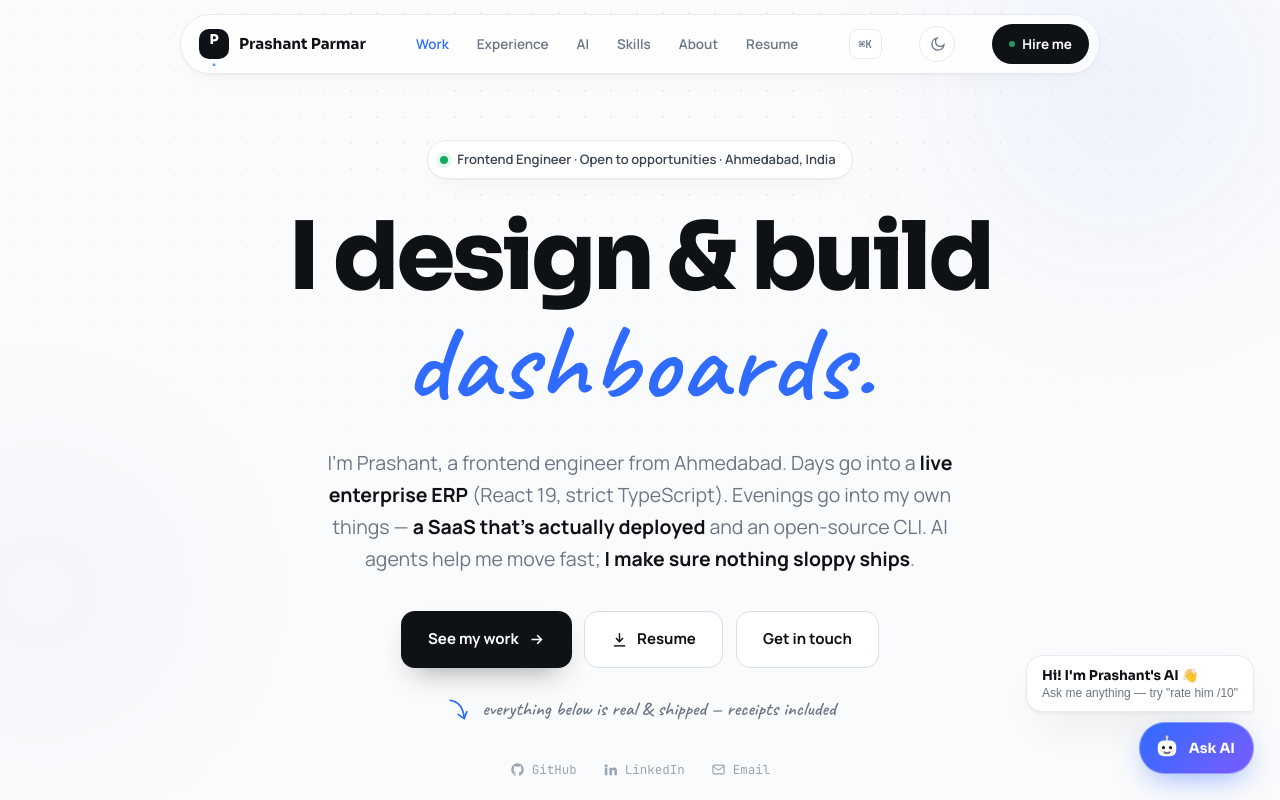
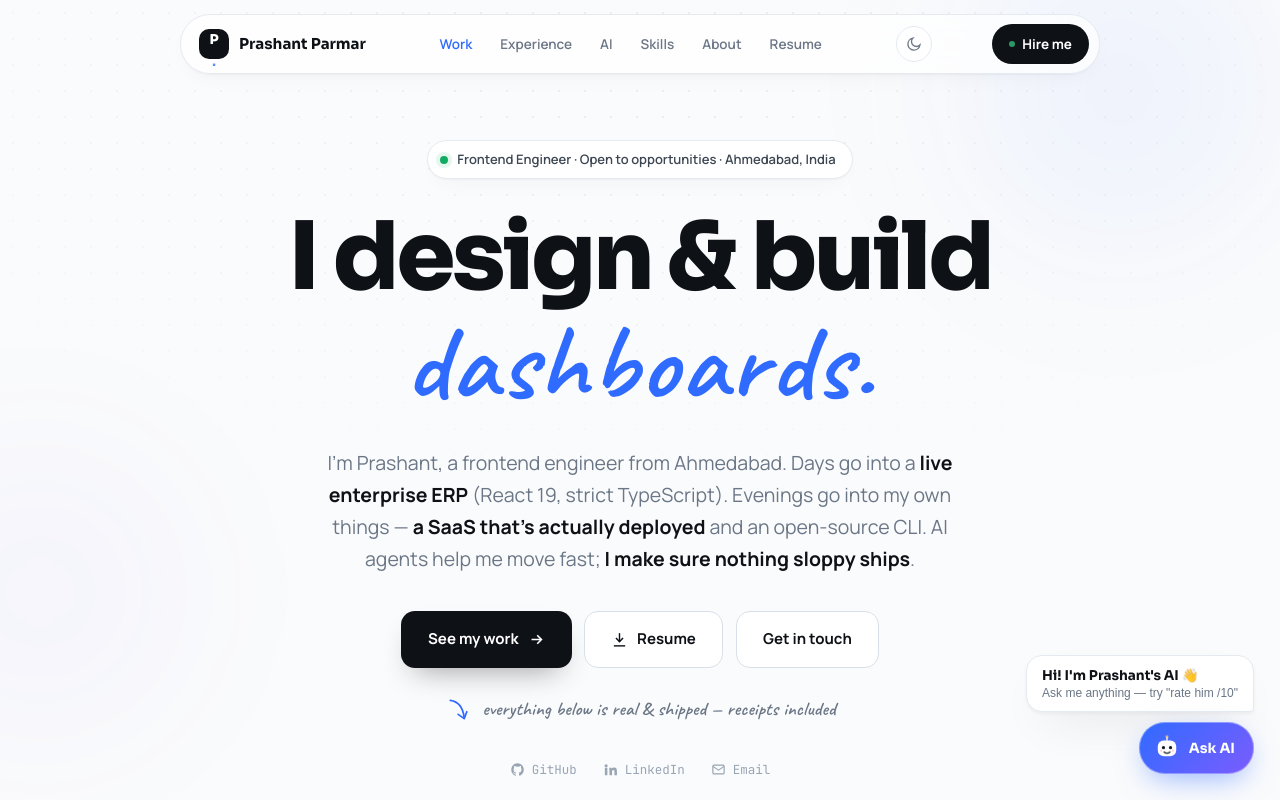
Before and after one commit to parmarprashantsingh883/portfolio-v3, a React (Vite) app: page / in a window 1280 px wide. Shown: the top 800 px of the page. Built offline with nearby package versions, Linux system fonts and the light colour scheme.

Commit message:
Remove ⌘K hint button from navbar (palette stays on the keyboard shortcut)

```diff
--- a/src/components/Nav.tsx
+++ b/src/components/Nav.tsx
@@ -41,14 +41,6 @@ export default function Nav() {
           <a href="#about">About</a>
           <a href="/resume.pdf" target="_blank" rel="noopener">Resume</a>
         </nav>
-        <button
-          className="kbd-hint"
-          aria-label="Open command palette"
-          title="Command palette (⌘K)"
-          onClick={() => window.dispatchEvent(new Event('pf-open-kbar'))}
-        >
-          ⌘K
-        </button>
         <button
           className="theme-btn"
           aria-label={theme === 'light' ? 'Switch to dark mode' : 'Switch to light mode'}
--- a/src/index.css
+++ b/src/index.css
@@ -746,13 +746,6 @@ body,.navbar,.proj,.xp-card,.skill-card,.stat,.do-card,.ai-card,.about-card{tran
   font-family:var(--mono);font-size:10.5px;color:var(--faint)}
 .kbar-foot b{color:var(--muted);font-weight:600}
 
-/* ⌘K hint in navbar */
-.kbd-hint{font-family:var(--mono);font-size:11px;font-weight:600;color:var(--muted);background:var(--card);
-  border:1px solid var(--line);border-radius:8px;padding:7px 9px;cursor:pointer;
-  transition:color .2s,border-color .2s,background .2s}
-.kbd-hint:hover{color:var(--accent);border-color:var(--accent-line);background:var(--accent-soft)}
-@media (max-width:960px){.kbd-hint{display:none}}
-
 /* back to top */
 .top-fab{position:fixed;left:26px;bottom:26px;z-index:250;width:42px;height:42px;border-radius:50%;
   border:1px solid var(--line);background:var(--card);color:var(--muted);display:grid;place-items:center;cursor:pointer;
```
